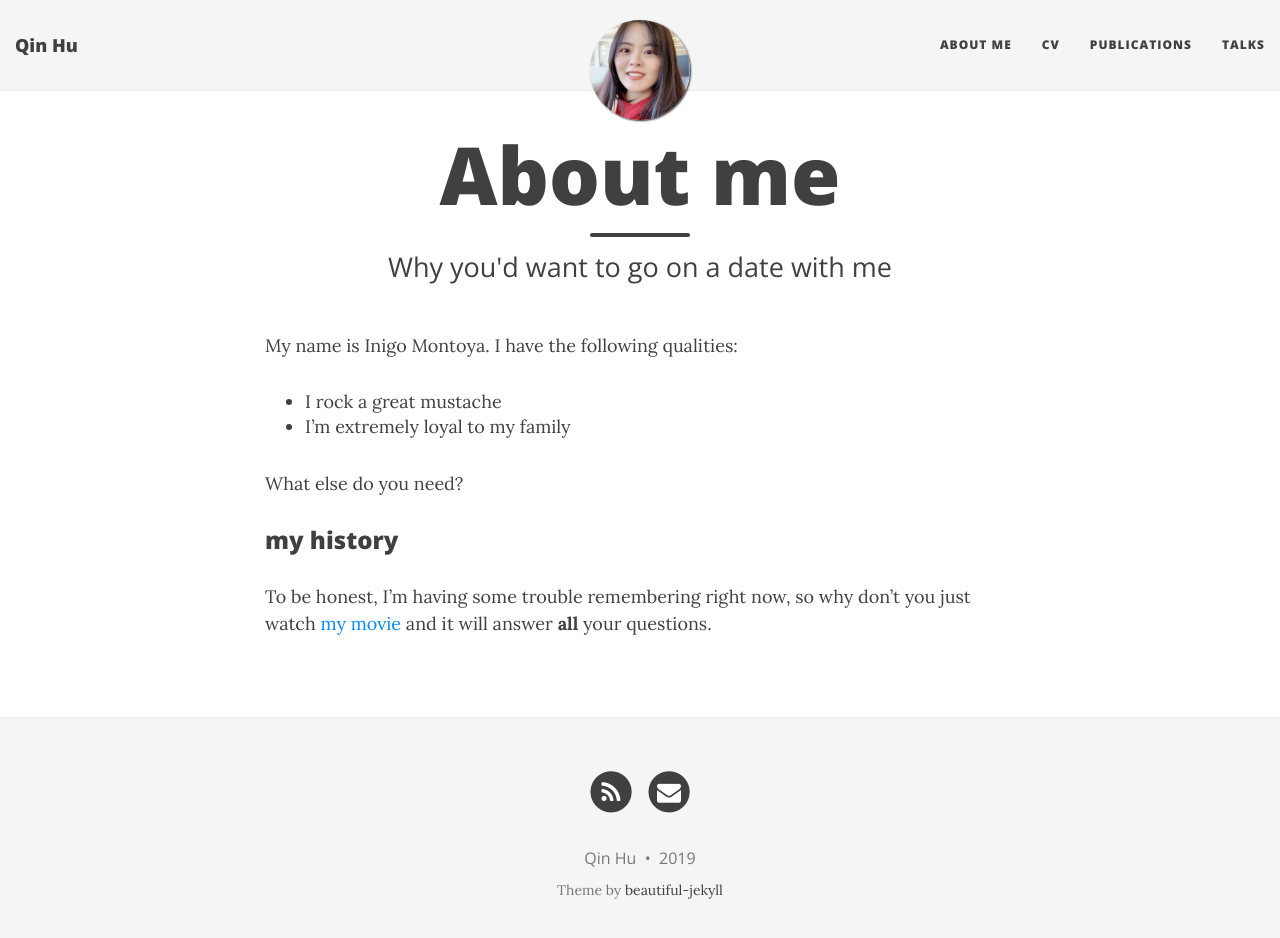
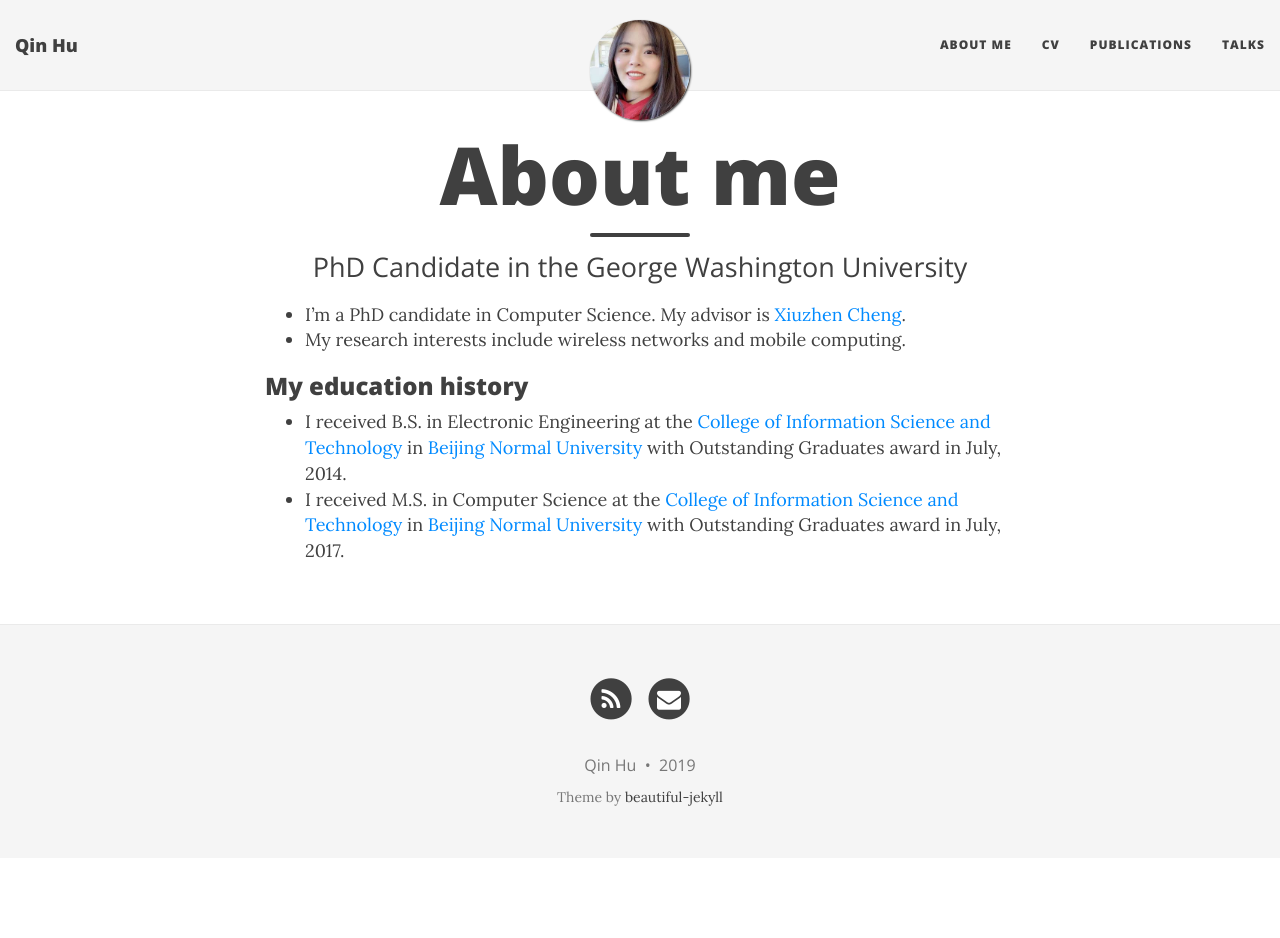
Before and after one commit to qinhu2010/qinhu2010.github.io, a Jekyll site: the page built from aboutme.md, in a window 1280 px wide and 951 px high. Shown: the top 938 px of the window. Built offline with Jekyll 4.4.1, drawn with Linux system fonts in a browser that asks for light colours; nearby versions of some CDN libraries.

Commit message:
Update aboutme.md

```diff
--- a/aboutme.md
+++ b/aboutme.md
@@ -1,16 +1,13 @@
 ---
 layout: page
 title: About me
-subtitle: Why you'd want to go on a date with me
+subtitle: PhD Candidate in the George Washington University
 ---
 
-My name is Inigo Montoya. I have the following qualities:
+- I'm a PhD candidate in Computer Science. My advisor is [Xiuzhen Cheng](https://www2.seas.gwu.edu/~cheng/).
+- My research interests include wireless networks and mobile computing.
 
-- I rock a great mustache
-- I'm extremely loyal to my family
+### My education history
 
-What else do you need?
-
-### my history
-
-To be honest, I'm having some trouble remembering right now, so why don't you just watch [my movie](http://en.wikipedia.org/wiki/The_Princess_Bride_%28film%29) and it will answer **all** your questions.
+- I received B.S. in Electronic Engineering at the [College of Information Science and Technology](http://cisten.bnu.edu.cn/) in [Beijing Normal University](https://english.bnu.edu.cn/) with Outstanding Graduates award in July, 2014.
+- I received M.S. in Computer Science at the [College of Information Science and Technology](http://cisten.bnu.edu.cn/) in [Beijing Normal University](https://english.bnu.edu.cn/) with Outstanding Graduates award in July, 2017.
```
